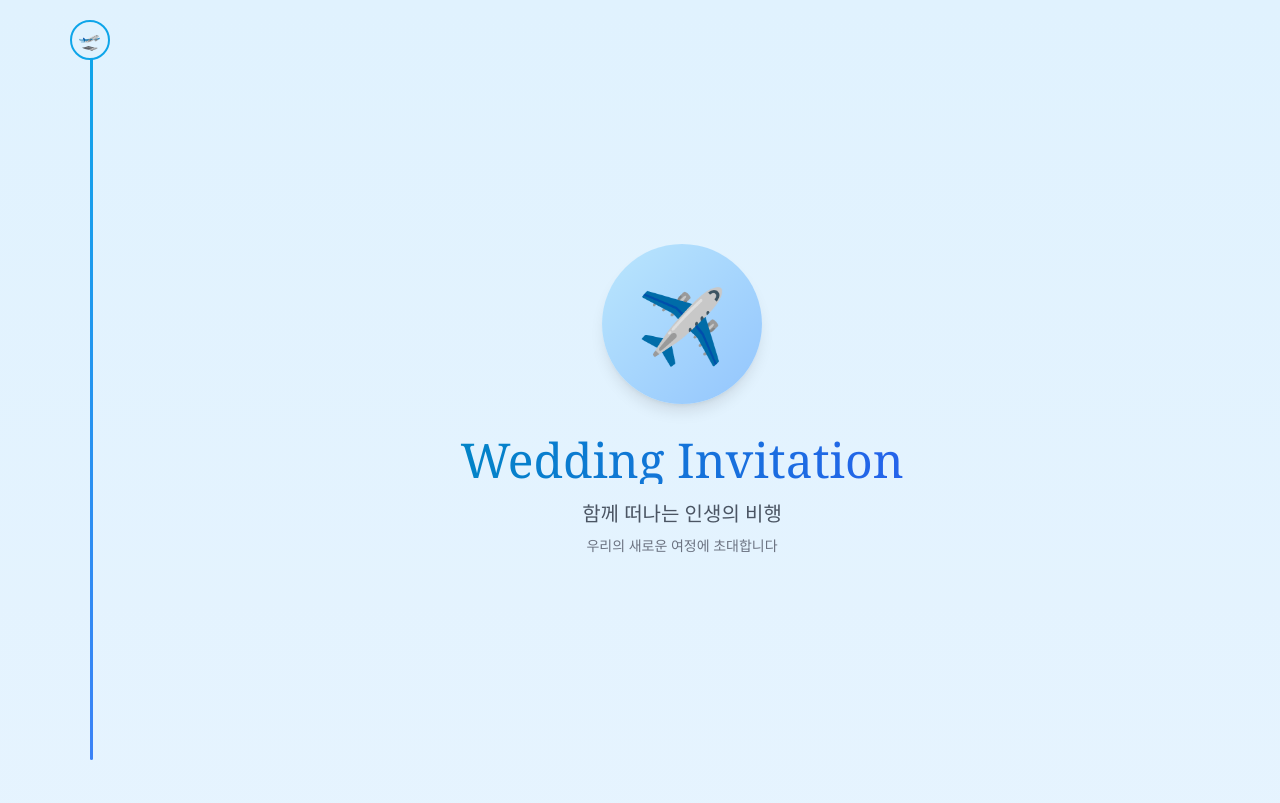
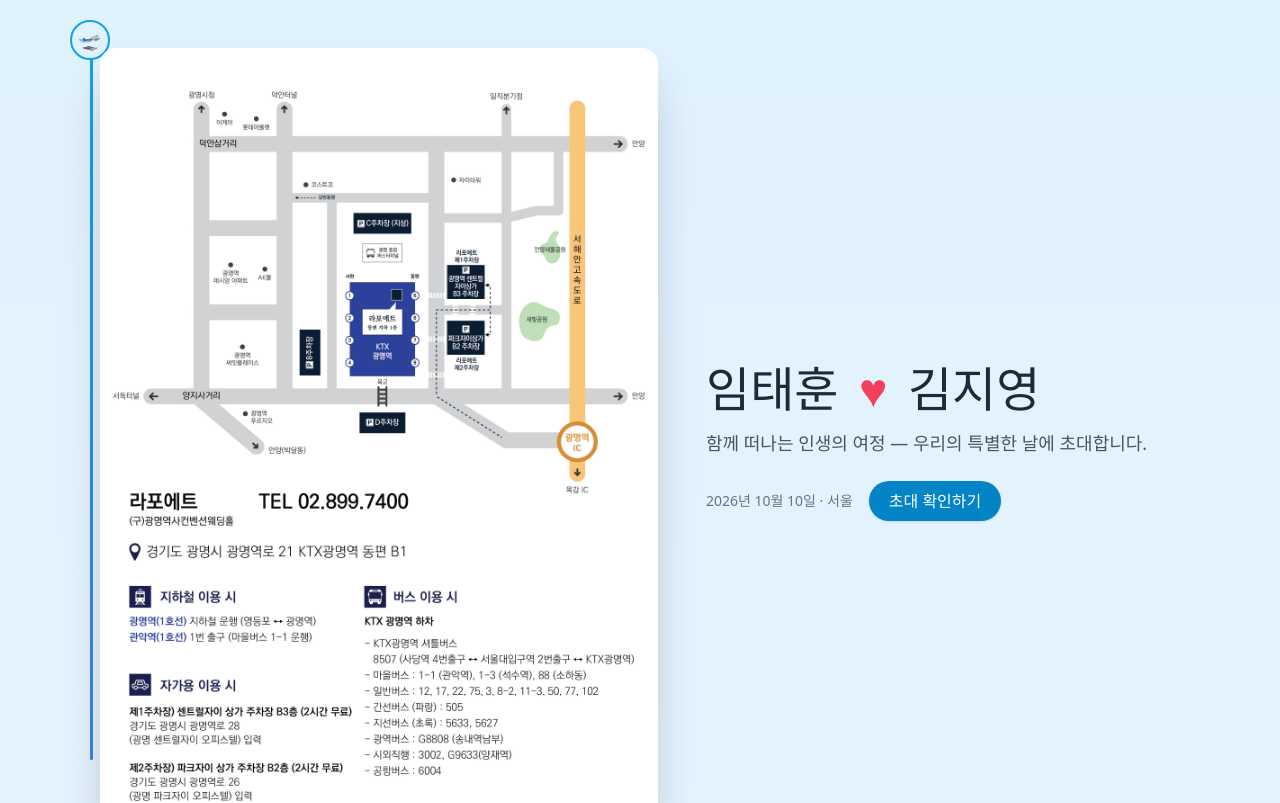
Before and after one commit to 2thumbz/wedding-invite, a Next.js app: page / in a window 1280 px wide. Shown: the top 803 px of the page. Built offline with nearby package versions, Linux system fonts and the light colour scheme.

Commit message:
Add photo+text intro animation to Header

```diff
--- a/components/Header.tsx
+++ b/components/Header.tsx
@@ -1,47 +1,49 @@
 'use client'
 
 import { motion } from 'framer-motion'
+import Image from 'next/image'
+
+const container = {
+  hidden: {},
+  show: {
+    transition: {
+      staggerChildren: 0.12,
+    },
+  },
+}
+
+const itemUp = {
+  hidden: { opacity: 0, y: 18 },
+  show: { opacity: 1, y: 0, transition: { duration: 0.5, ease: 'easeOut' } },
+}
 
 export function Header() {
   return (
-    <header className="text-center py-16 px-4 min-h-screen flex items-center justify-center">
-      <div className="max-w-md mx-auto">
-        <motion.div
-          className="mb-8"
-          initial={{ scale: 0, rotate: -180 }}
-          animate={{ scale: 1, rotate: 0 }}
-          transition={{
-            type: "spring",
-            stiffness: 260,
-            damping: 20,
-            delay: 0.2
-          }}
-        >
-          <div className="w-40 h-40 mx-auto bg-gradient-to-br from-sky-200 to-blue-300 rounded-full flex items-center justify-center shadow-lg">
-            <span className="text-7xl">✈️</span>
-          </div>
-        </motion.div>
+    <header className="py-12 px-4 min-h-screen flex items-center">
+      <div className="container mx-auto">
+        <motion.div className="flex flex-col-reverse md:flex-row items-center gap-8 md:gap-12" initial="hidden" whileInView="show" viewport={{ once: true }} variants={container}>
 
-        <motion.h1
-          className="text-5xl font-serif bg-gradient-to-r from-sky-600 to-blue-600 bg-clip-text text-transparent mb-4"
-          initial={{ opacity: 0, y: 20 }}
-          animate={{ opacity: 1, y: 0 }}
-          transition={{ delay: 0.5 }}
-        >
-          Wedding Invitation
-        </motion.h1>
+          <motion.div variants={itemUp} className="w-full md:w-1/2">
+            <div className="rounded-2xl overflow-hidden shadow-2xl">
+              <Image src="/assets/image/map.jpg" alt="intro photo" width={900} height={600} className="w-full h-auto object-cover" />
+            </div>
+          </motion.div>
 
-        <motion.div
-          initial={{ opacity: 0, y: 20 }}
-          animate={{ opacity: 1, y: 0 }}
-          transition={{ delay: 0.7 }}
-        >
-          <p className="text-gray-600 text-xl mb-2">
-            함께 떠나는 인생의 비행
-          </p>
-          <p className="text-gray-500 text-sm">
-            우리의 새로운 여정에 초대합니다
-          </p>
+          <motion.div variants={itemUp} className="w-full md:w-1/2 text-center md:text-left">
+            <motion.h1 variants={itemUp} className="text-4xl md:text-5xl font-serif text-slate-800">
+              임태훈 <span className="mx-2 text-rose-500">♥</span> 김지영
+            </motion.h1>
+
+            <motion.p variants={itemUp} className="mt-4 text-lg text-slate-600">
+              함께 떠나는 인생의 여정 — 우리의 특별한 날에 초대합니다.
+            </motion.p>
+
+            <motion.div variants={itemUp} className="mt-6 flex flex-col sm:flex-row sm:items-center sm:gap-4 justify-center md:justify-start">
+              <div className="text-sm text-slate-500">2026년 10월 10일 · 서울</div>
+              <button className="mt-3 sm:mt-0 bg-sky-600 text-white px-5 py-2 rounded-full shadow hover:scale-105 transition">초대 확인하기</button>
+            </motion.div>
+          </motion.div>
+
         </motion.div>
       </div>
     </header>
```
